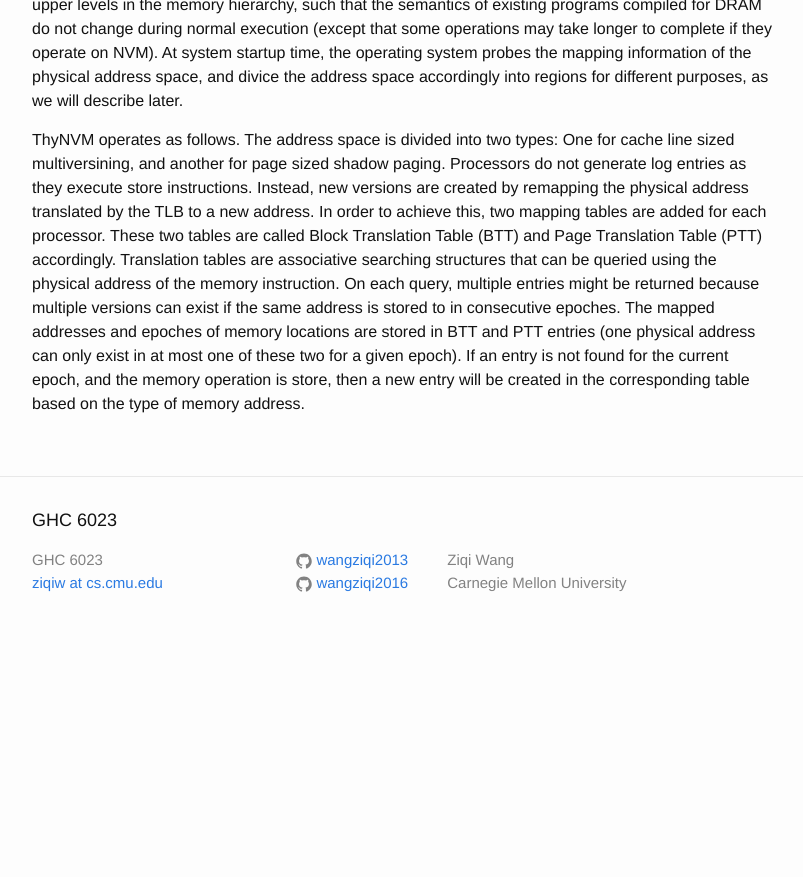
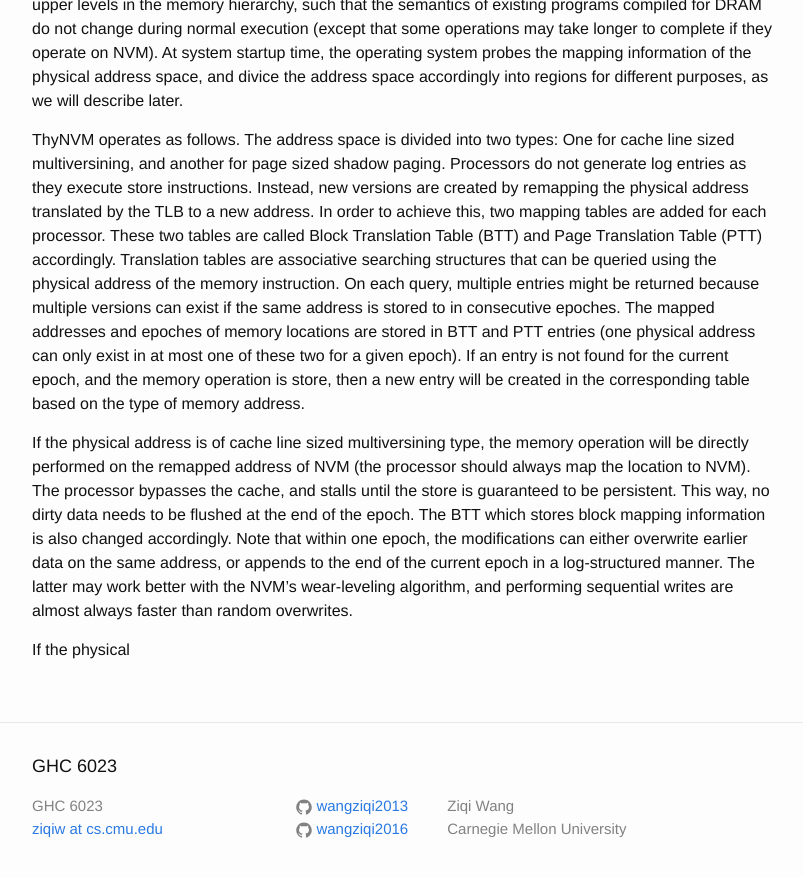
Before and after one commit to wangziqi2013/wangziqi2013.github.io, a Jekyll site: the page built from _posts/2019-02-15-Thynvm.markdown, in a window 1280 px wide and 900 px high, scrolled down 1387 px. Shown: the top 877 px of the window, without its empty margins (238-1041 px from the left). Built offline with Jekyll 4.4.1, drawn with Linux system fonts in a browser that asks for light colours; before the commit the page ends 2041 px from its top, so only the background shows below that.

Commit message:
Adding block write

```diff
--- a/_posts/2019-02-15-Thynvm.markdown
+++ b/_posts/2019-02-15-Thynvm.markdown
@@ -58,3 +58,13 @@ if the same address is stored to in consecutive epoches. The mapped addresses an
 in BTT and PTT entries (one physical address can only exist in at most one of these two for a given epoch). If an entry is
 not found for the current epoch, and the memory operation is store, then a new entry will be created in the corresponding
 table based on the type of memory address.
+
+If the physical address is of cache line sized multiversining type, the memory operation will be directly performed
+on the remapped address of NVM (the processor should always map the location to NVM). The processor bypasses the cache, and
+stalls until the store is guaranteed to be persistent. This way, no dirty data needs to be flushed at the end of the epoch.
+The BTT which stores block mapping information is also changed accordingly. Note that within one epoch, the modifications can
+either overwrite earlier data on the same address, or appends to the end of the current epoch in a log-structured manner.
+The latter may work better with the NVM's wear-leveling algorithm, and performing sequential writes are almost always
+faster than random overwrites.
+
+If the physical
```
